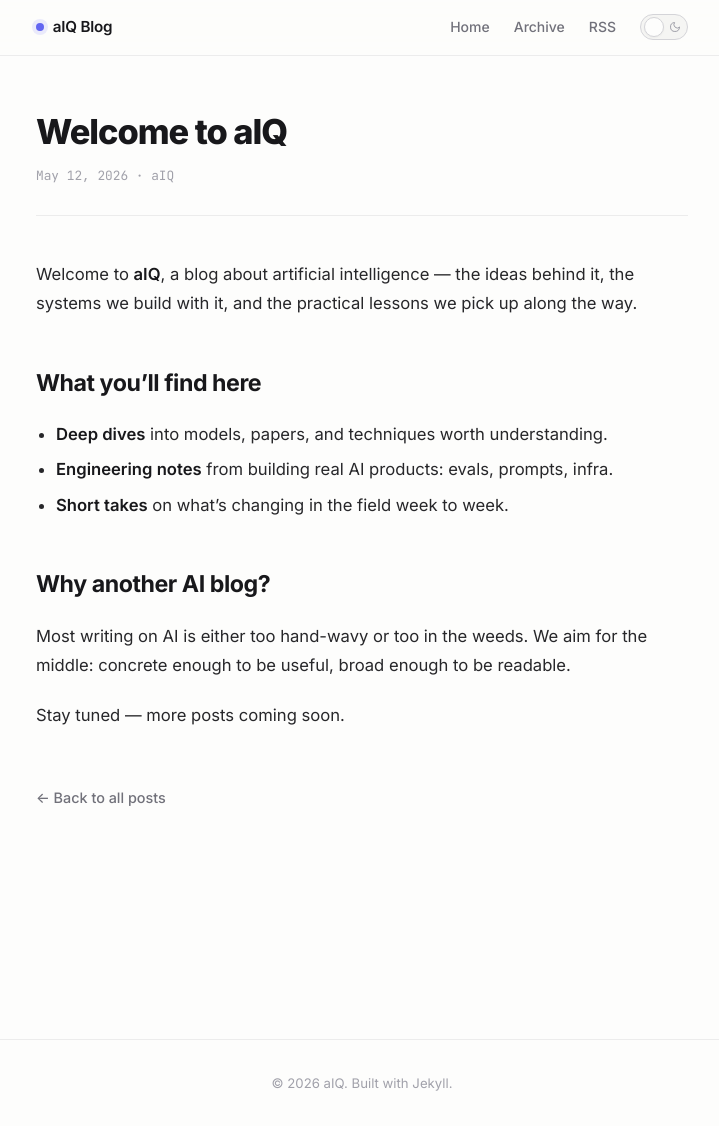
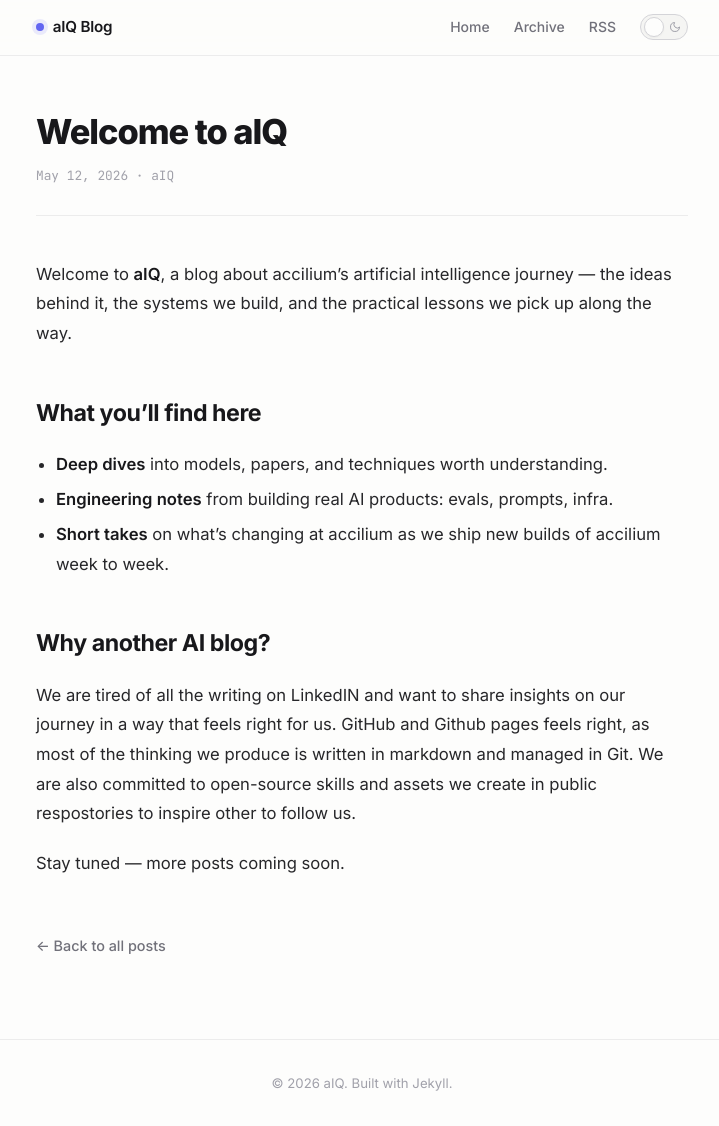
Before and after one commit to accilium/aIQ-blog, a Jekyll site: the page built from _posts/2026-05-12-welcome-to-aiq.md, in a window 1280 px wide and 1126 px high. Shown: the whole window, without its empty margins (278-997 px from the left). Built offline with Jekyll 4.4.1, drawn with Linux system fonts in a browser that asks for light colours.

Commit message:
Revise blog intro to emphasize accilium's AI journey
Updated the blog introduction to reflect a focus on accilium's AI journey and insights, including a commitment to open-source practices.

```diff
--- a/_posts/2026-05-12-welcome-to-aiq.md
+++ b/_posts/2026-05-12-welcome-to-aiq.md
@@ -5,18 +5,18 @@ date: 2026-05-12
 author: aIQ
 ---
 
-Welcome to **aIQ**, a blog about artificial intelligence — the ideas behind it,
-the systems we build with it, and the practical lessons we pick up along the way.
+Welcome to **aIQ**, a blog about accilium's artificial intelligence journey — the ideas behind it,
+the systems we build, and the practical lessons we pick up along the way.
 
 ## What you'll find here
 
 - **Deep dives** into models, papers, and techniques worth understanding.
 - **Engineering notes** from building real AI products: evals, prompts, infra.
-- **Short takes** on what's changing in the field week to week.
+- **Short takes** on what's changing at accilium as we ship new builds of accilium week to week.
 
 ## Why another AI blog?
 
-Most writing on AI is either too hand-wavy or too in the weeds. We aim for the
-middle: concrete enough to be useful, broad enough to be readable.
+We are tired of all the writing on LinkedIN and want to share insights on our journey in a way that feels right for us.
+GitHub and Github pages feels right, as most of the thinking we produce is written in markdown and managed in Git. We are also committed to open-source skills and assets we create in public respostories to inspire other to follow us.
 
 Stay tuned — more posts coming soon.
```
